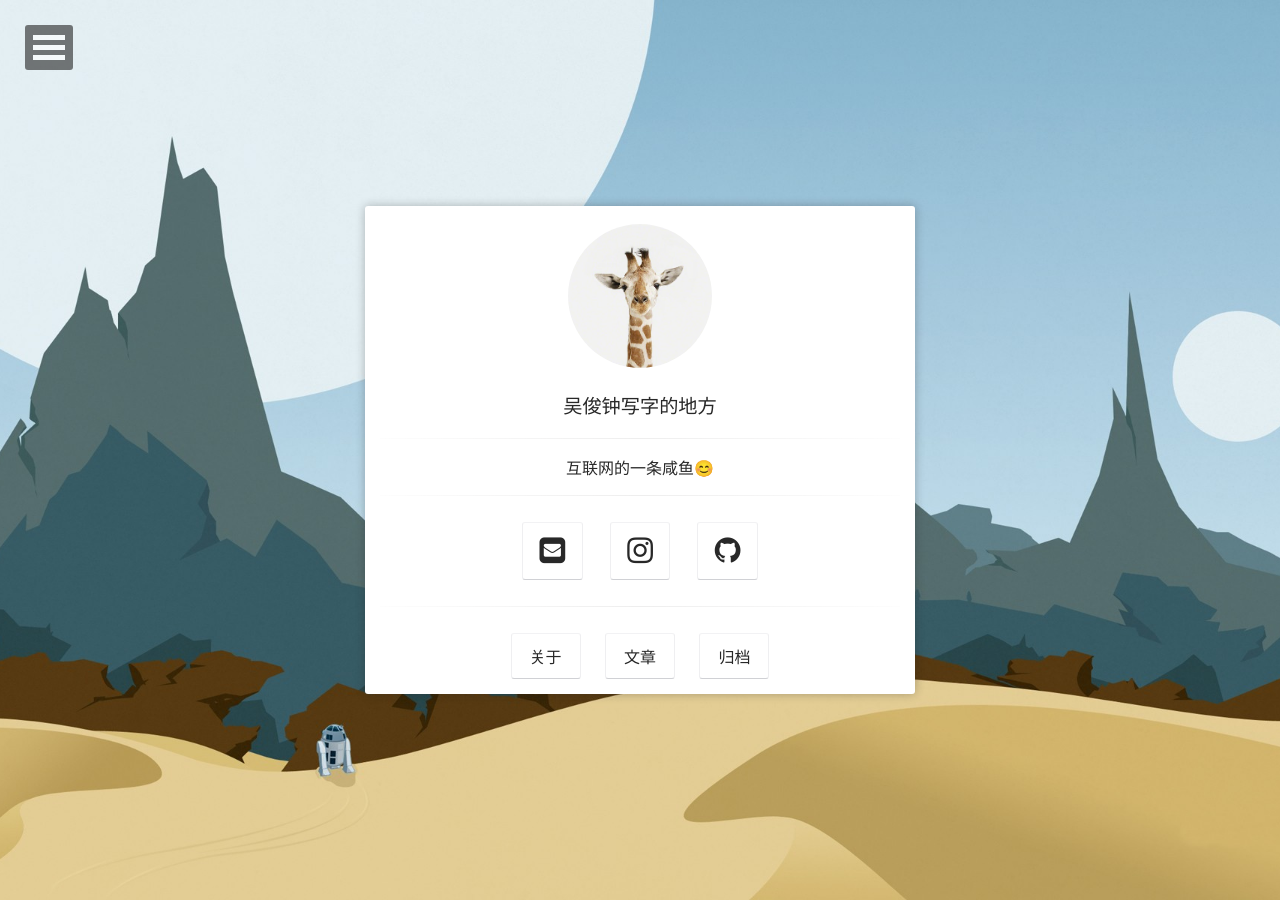
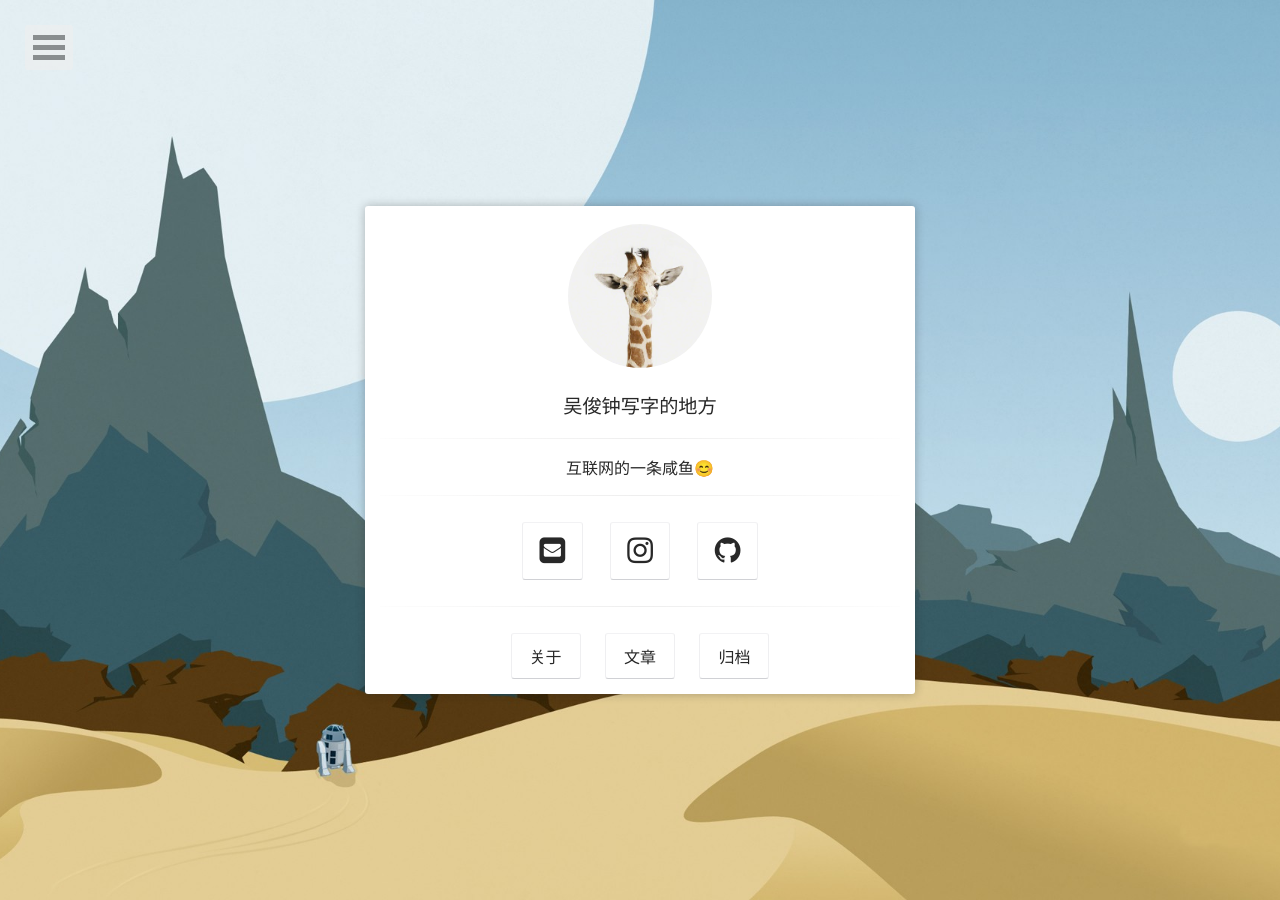
Before and after one commit to zhong-1250044515/zhong-1250044515.github.io, a Jekyll site: the page built from index.html, in a window 1280 px wide. Built offline with Jekyll 4.4.1, drawn with Linux system fonts in a browser that asks for light colours; some web fonts are replaced.

Commit message:
'sass_change'

```diff
--- a/_sass/nav.scss
+++ b/_sass/nav.scss
@@ -19,7 +19,6 @@
 	button {
 		top: 0;
 		left: 0;
-		background: $comp-color;
 		border: none;
 		width: 48px;
 		height: 45px;
@@ -44,12 +43,12 @@
 		position: absolute;
 		width: 68%;
 		height: 5px;
-		background: $white;
+		background: $nav-font-color;
 		top: 10px;
 		left: 16%;
 		box-shadow:
-			0 10px 0 $white,
-			0 20px 0 $white;
+			0 10px 0 $nav-font-color,
+			0 20px 0 $nav-font-color;
 	}
 	button.dl-active {
 		display: none;
@@ -66,13 +65,13 @@
 		h4 {
 			margin:0;
 			padding: 15px 20px 0;
-			color: rgba($white,0.9);
+			color: $nav-font-color;
 		}
 		p {
 			margin: 0;
 			padding: 15px 20px;
 			@include font-rem(14);
-			color: rgba($white,0.8);
+			color: $nav-font-color;
 			font-weight: 300;
 			a {
 				display: inline;
@@ -90,13 +89,13 @@
 			@include font-rem(14);
 			line-height: 20px;
 			font-weight: 400;
-			color: $white;
+			color: $nav-font-color;
 			outline: none;
 			text-decoration: none;
 		}
 		&.dl-back > a {
 			padding-left: 30px;
-			background: rgba(0,0,0,0.2);
+			background: transparent;
 		}
 		&.dl-back:after,
 		> a:not(:only-child):after {
@@ -104,7 +103,7 @@
 			top: 0;
 			line-height: 40px;
 			font-family: 'fontawesome';
-			color: $white;
+			color: $nav-font-color;
 			speak: none;
 			-webkit-font-smoothing: antialiased;
 			content: "\f105";
@@ -148,6 +147,7 @@
 		transition: all 0.3s ease;
 	}
 	.dl-menu.dl-menuopen {
+		background: $nav-bg;
 		opacity: 0.8;
 		pointer-events: auto;
 		-webkit-transform: translateY(0px);
@@ -360,7 +360,7 @@
 .dl-menuwrapper button:hover,
 .dl-menuwrapper button.dl-active,
 .dl-menuwrapper ul {
-	background: $comp-color;
+	background: $nav-bg;
 }
 // Fix for IE
 .dl-menu li {
--- a/_sass/variables.scss
+++ b/_sass/variables.scss
@@ -19,6 +19,8 @@
 $color_celeste       : #ccc;
 $color_pink_swan     : #bbb;
 $comp-color 	     : complement(#222);
+$nav-font-color      : rgba(0, 0, 0, 0.67);
+$nav-bg              : rgb(248, 248, 242);
 
 //button colors
 $success			 : #5cb85c;
```
